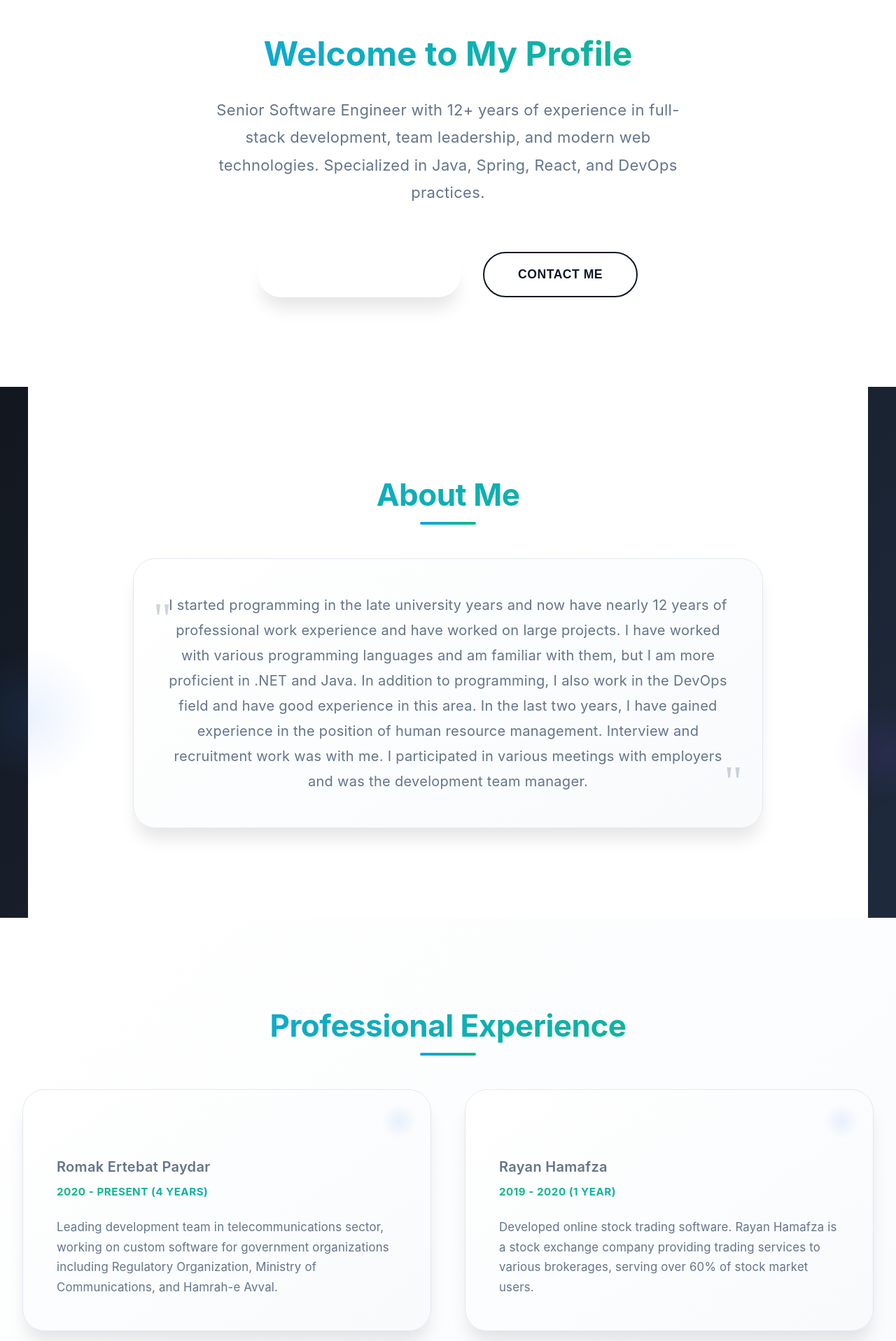
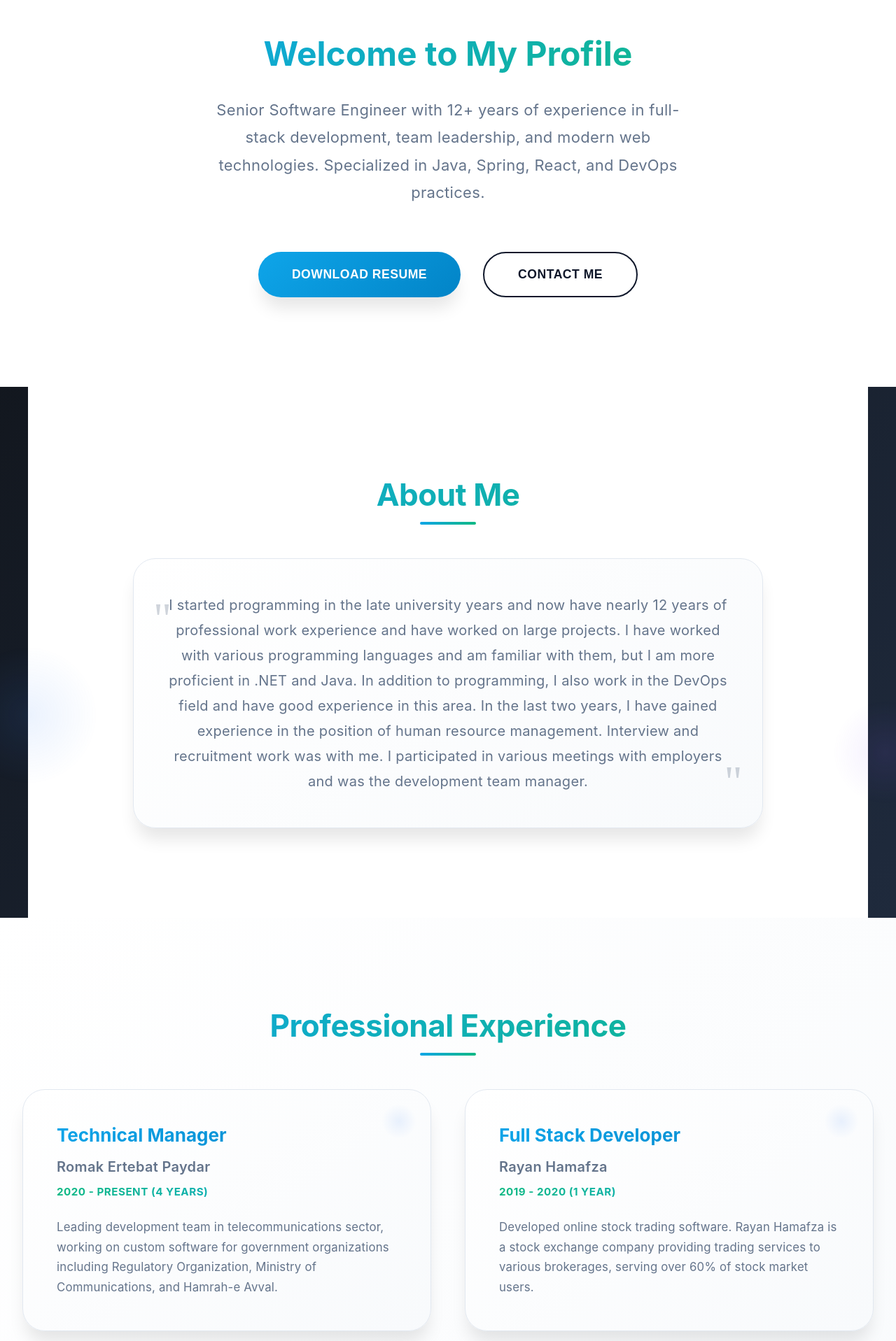
Before and after one commit to ruperaz/zarepour.ir, a Next.js app: page / in a window 1280 px wide. Shown: the part 880-2797 px from the top of the page at 70% size. Built offline with nearby package versions, Linux system fonts and the light colour scheme.

Commit message:
Replace --gradient-blue with --gradient-cyan in button styles
cgen-d3779a972e2b49e995659884f4385470

```diff
--- a/app/globals.css
+++ b/app/globals.css
@@ -271,7 +271,7 @@ body {
   left: 0;
   width: 100%;
   height: 100%;
-  background: var(--gradient-blue);
+  background: var(--gradient-cyan);
   z-index: -1;
   transform: scale(0);
   border-radius: 1.5rem;
@@ -508,7 +508,7 @@ body {
 }
 
 .btn-primary {
-  background: var(--gradient-blue);
+  background: var(--gradient-cyan);
   color: white;
   padding: 1.25rem 3rem;
   border: none;
@@ -569,7 +569,7 @@ body {
   left: 0;
   width: 100%;
   height: 100%;
-  background: var(--gradient-blue);
+  background: var(--gradient-cyan);
   z-index: -1;
   transform: scaleX(0);
   transform-origin: left;
@@ -781,7 +781,7 @@ body {
   left: 0;
   width: 100%;
   height: 4px;
-  background: var(--gradient-blue);
+  background: var(--gradient-cyan);
   transform: scaleX(0);
   transition: transform 0.4s ease;
 }
@@ -815,7 +815,7 @@ body {
 .job-title {
   font-size: 1.625rem;
   font-weight: 700;
-  background: var(--gradient-blue);
+  background: var(--gradient-cyan);
   -webkit-background-clip: text;
   -webkit-text-fill-color: transparent;
   background-clip: text;
@@ -963,7 +963,7 @@ body {
 }
 
 .skill-tag {
-  background: var(--gradient-blue);
+  background: var(--gradient-cyan);
   color: white;
   padding: 0.75rem 1.5rem;
   border-radius: 50px;
@@ -1079,7 +1079,7 @@ body {
 .degree-title {
   font-size: 1.625rem;
   font-weight: 700;
-  background: var(--gradient-blue);
+  background: var(--gradient-cyan);
   -webkit-background-clip: text;
   -webkit-text-fill-color: transparent;
   background-clip: text;
@@ -1185,7 +1185,7 @@ body {
   left: 0;
   width: 100%;
   height: 100%;
-  background: var(--gradient-blue);
+  background: var(--gradient-cyan);
   z-index: -1;
   transform: scaleY(0);
   transform-origin: bottom;
@@ -1386,7 +1386,7 @@ html {
   left: 0;
   width: 100%;
   height: 4px;
-  background: var(--gradient-blue);
+  background: var(--gradient-cyan);
   transform-origin: left;
   z-index: 9999;
   animation: fadeInUp 1s ease-out;
```
